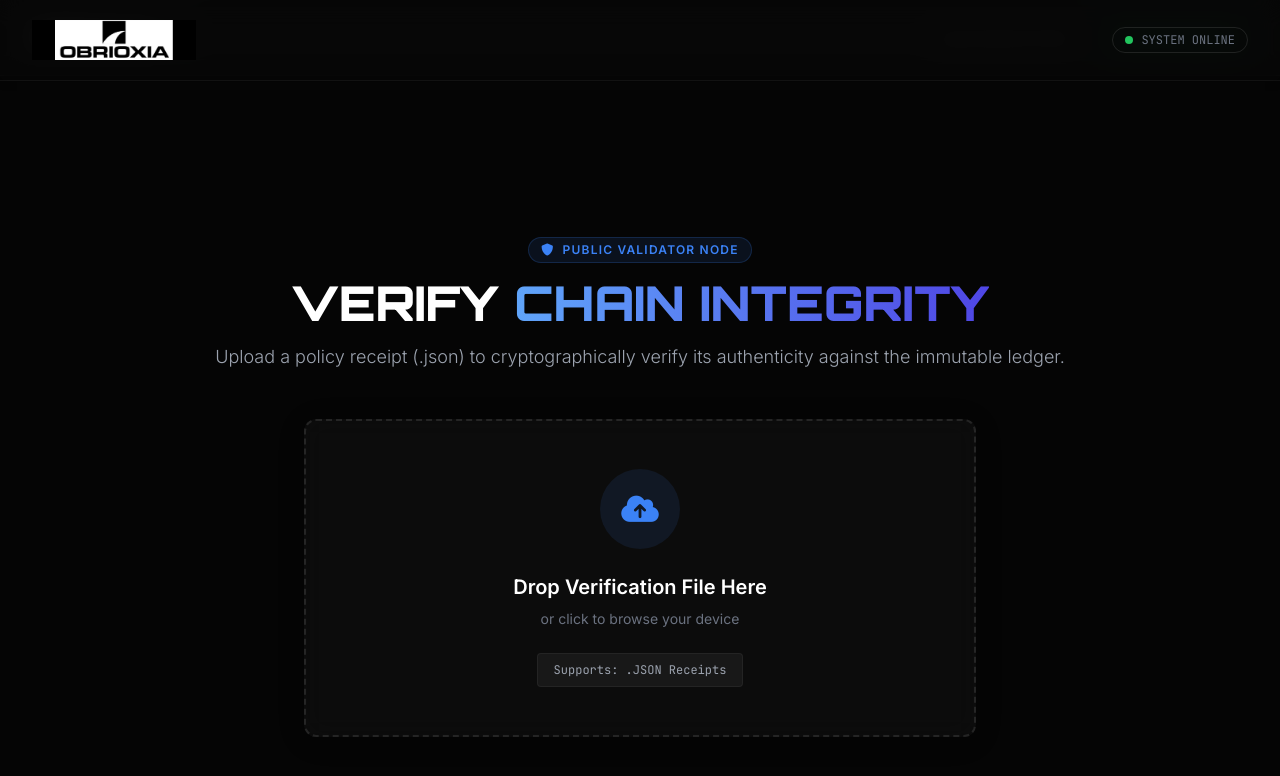
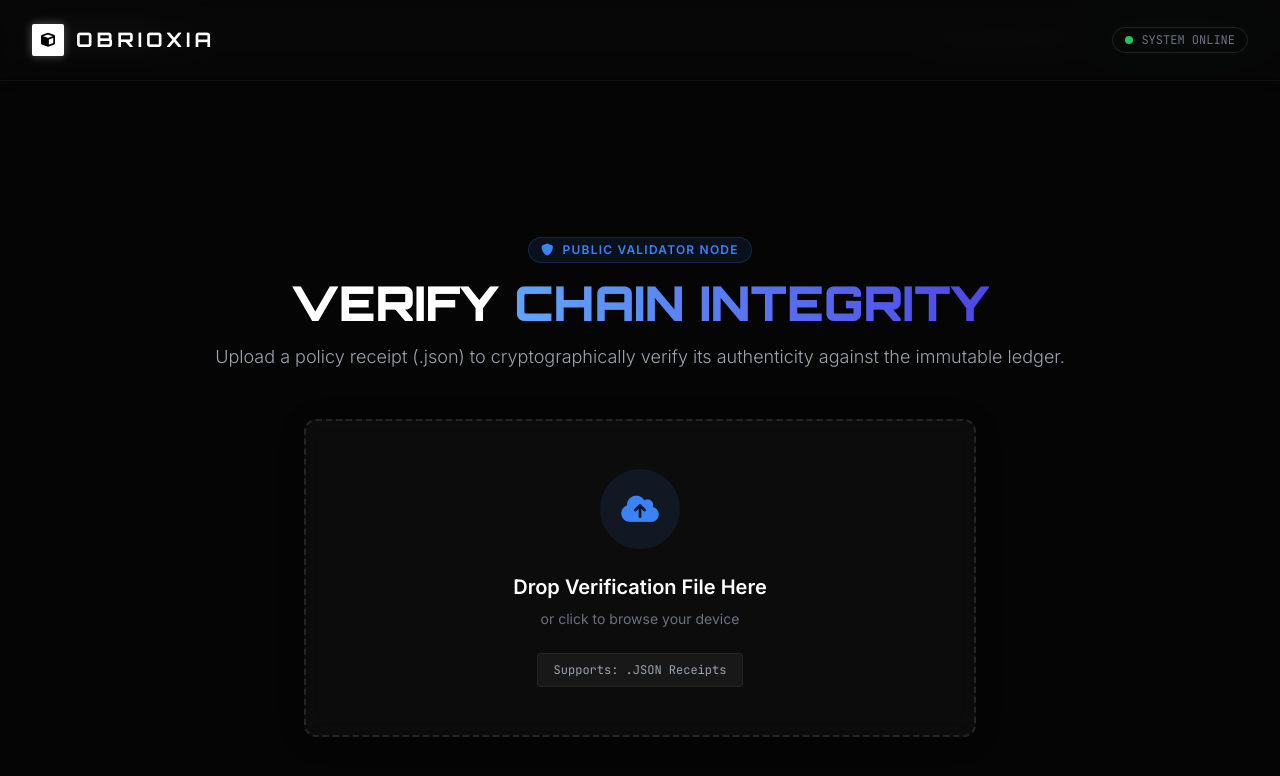
Before and after one commit to obrioxia/obrioxia_frontend, an Angular app: page /verify in a window 1280 px wide. Shown: the top 776 px of the page. Built offline with nearby package versions, Linux system fonts and the light colour scheme.

Commit message:
Fix: Replace broken logo file with bulletproof code-logo

```diff
--- a/src/app/public-verify/public-verify.component.html
+++ b/src/app/public-verify/public-verify.component.html
@@ -2,8 +2,12 @@
     <div class="max-w-7xl mx-auto px-4 sm:px-6 lg:px-8">
         <div class="flex items-center justify-between h-20">
             <div class="flex-shrink-0 flex items-center gap-3">
-                <img src="assets/logo.png" alt="Obrioxia" class="h-10 logo-invert">
+                <div class="w-8 h-8 bg-white rounded-sm flex items-center justify-center shadow-[0_0_10px_rgba(255,255,255,0.3)]">
+                    <i class="fas fa-cube text-black text-sm"></i>
+                </div>
+                <span class="font-[Orbitron] font-bold text-xl tracking-[0.2em] text-white">OBRIOXIA</span>
             </div>
+
             <div class="hidden md:flex items-center gap-2 text-xs font-mono text-gray-500 border border-white/10 px-3 py-1 rounded-full">
                 <div class="w-2 h-2 rounded-full bg-green-500 animate-pulse"></div>
                 SYSTEM ONLINE
--- a/src/app/submit/submit.component.html
+++ b/src/app/submit/submit.component.html
@@ -2,7 +2,10 @@
     <div class="max-w-7xl mx-auto px-4 sm:px-6 lg:px-8">
         <div class="flex items-center justify-between h-20">
             <div class="flex-shrink-0 flex items-center gap-3">
-                <img src="assets/logo.png" alt="Obrioxia" class="h-10 logo-invert">
+                <div class="w-8 h-8 bg-white rounded-sm flex items-center justify-center shadow-[0_0_10px_rgba(255,255,255,0.3)]">
+                    <i class="fas fa-cube text-black text-sm"></i>
+                </div>
+                <span class="font-[Orbitron] font-bold text-xl tracking-[0.2em] text-white">OBRIOXIA</span>
             </div>
 
             <div class="hidden md:flex items-center gap-2 text-xs font-mono text-gray-500 border border-white/10 px-3 py-1 rounded-full">
@@ -32,7 +35,7 @@
 
         <div class="bg-black/40 px-6 py-4 rounded-t-lg flex justify-between items-center border-b border-white/5">
             <h3 class="text-lg font-[Orbitron] font-bold tracking-wide">Log Insurance Event</h3>
-            </div>
+        </div>
 
         <div class="p-6 grid grid-cols-1 md:grid-cols-2 gap-8">
 
```
